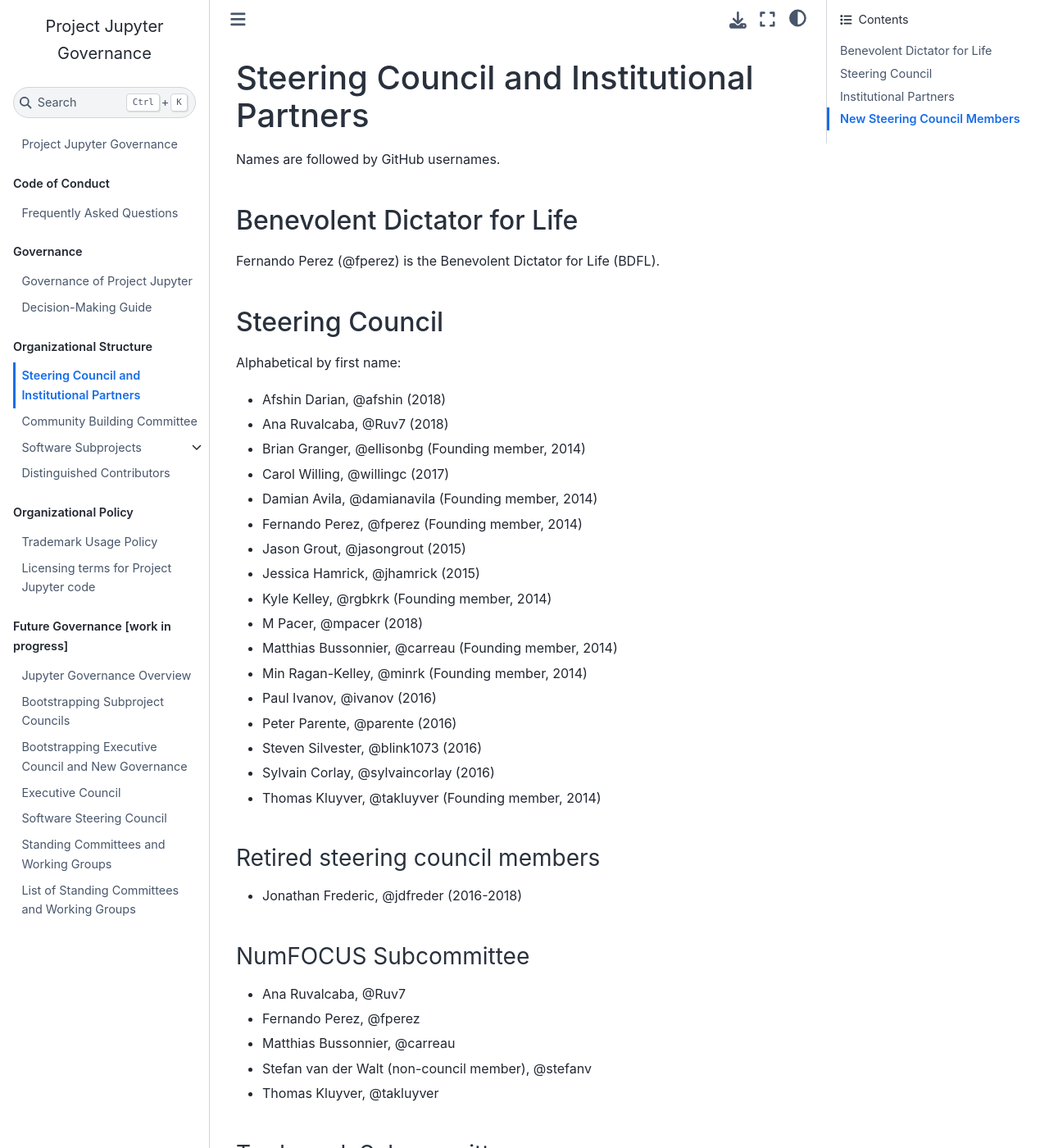
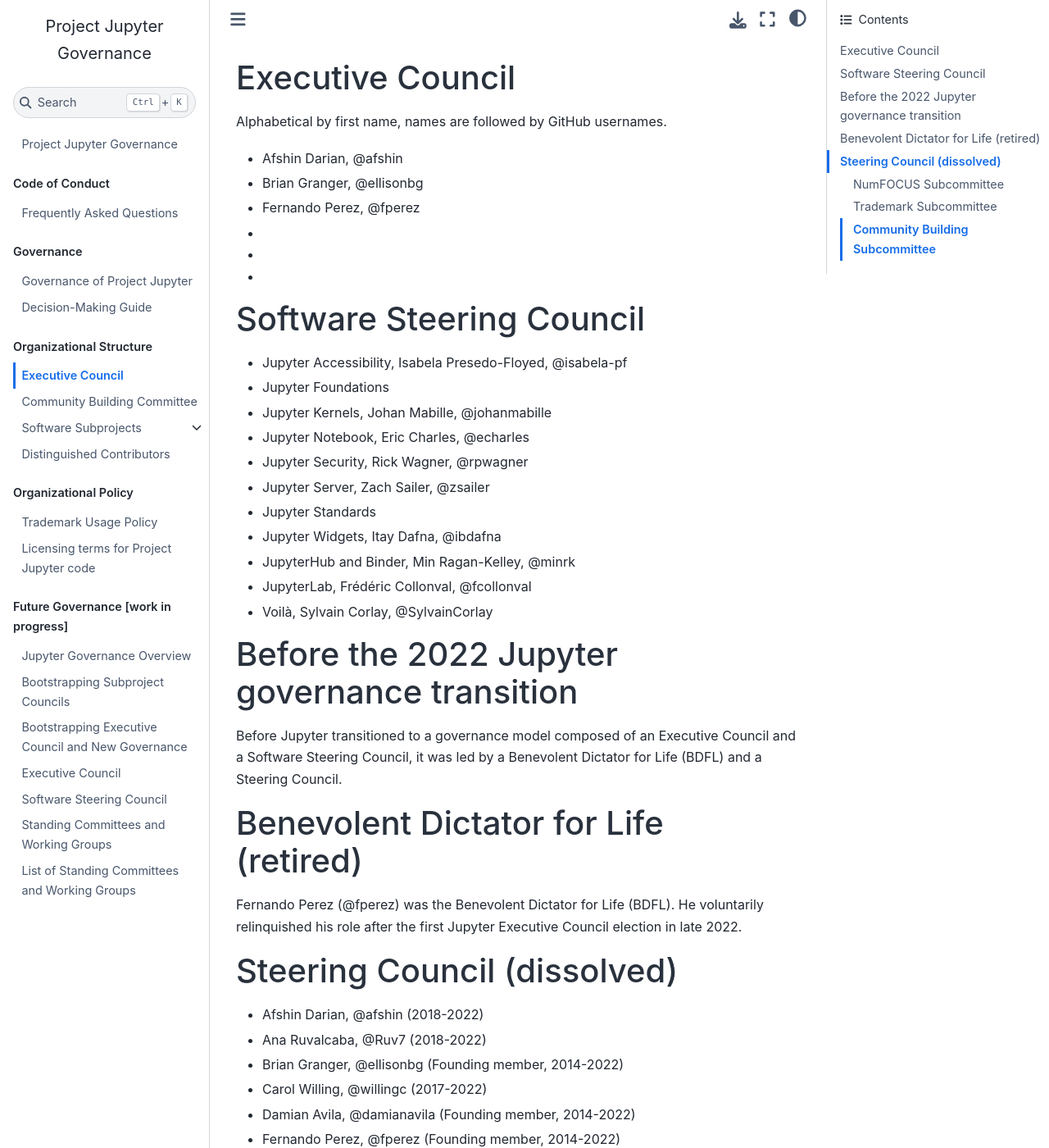
Before and after one commit to jupyter/governance, a Jupyter Book: the page built from people.md, in a window 1280 px wide and 1400 px high. Shown: the whole window at 82% size. Built offline with Jupyter Book 1.0.4 settings and Sphinx 7.4.7 and the Sphinx Book theme 1.1.4, drawn with Linux system fonts in a browser that asks for light colours; pages that are not in the unit, such as notebooks, are missing from menus; some of the changed text lies outside the part shown.

Commit message:
work in progress, updating governance page organization and info

```diff
--- a/people.md
+++ b/people.md
@@ -1,36 +1,59 @@
-# Steering Council and Institutional Partners
+## Executive Council
 
-Names are followed by GitHub usernames.
+Alphabetical by first name, names are followed by GitHub usernames.
 
-## Benevolent Dictator for Life
+- Afshin Darian, @afshin
+- Brian Granger, @ellisonbg
+- Fernando Perez, @fperez
+-
+-
+-
 
-Fernando Perez (@fperez) is the Benevolent Dictator for Life (BDFL).
+## Software Steering Council
 
-## Steering Council
+- Jupyter Accessibility, Isabela Presedo-Floyed, @isabela-pf
+- Jupyter Foundations
+- Jupyter Kernels, Johan Mabille, @johanmabille
+- Jupyter Notebook, Eric Charles, @echarles
+- Jupyter Security, Rick Wagner, @rpwagner
+- Jupyter Server, Zach Sailer, @zsailer
+- Jupyter Standards
+- Jupyter Widgets, Itay Dafna, @ibdafna
+- JupyterHub and Binder, Min Ragan-Kelley, @minrk
+- JupyterLab, Frédéric Collonval, @fcollonval
+- Voilà, Sylvain Corlay, @SylvainCorlay
 
-Alphabetical by first name:
+## Before the 2022 Jupyter governance transition
+Before Jupyter transitioned to a governance model composed of an Executive
+Council and a Software Steering Council, it was led by a Benevolent Dictator for
+Life (BDFL) and a Steering Council.
 
-- Afshin Darian, @afshin (2018)
-- Ana Ruvalcaba, @Ruv7 (2018)
-- Brian Granger, @ellisonbg (Founding member, 2014)
-- Carol Willing, @willingc (2017)
-- Damian Avila, @damianavila (Founding member, 2014)
-- Fernando Perez, @fperez (Founding member, 2014)
-- Jason Grout, @jasongrout (2015)
-- Jessica Hamrick, @jhamrick (2015)
-- Kyle Kelley, @rgbkrk (Founding member, 2014)
-- M Pacer, @mpacer (2018)
-- Matthias Bussonnier, @carreau (Founding member, 2014)
-- Min Ragan-Kelley, @minrk (Founding member, 2014)
-- Paul Ivanov, @ivanov (2016)
-- Peter Parente, @parente (2016)
-- Steven Silvester, @blink1073 (2016)
-- Sylvain Corlay, @sylvaincorlay (2016)
-- Thomas Kluyver, @takluyver (Founding member, 2014)
+## Benevolent Dictator for Life (retired)
 
-### Retired steering council members
+Fernando Perez (@fperez) was the Benevolent Dictator for Life (BDFL). He
+voluntarily relinquished his role after the first Jupyter Executive Council
+election in late 2022.
 
+## Steering Council (dissolved)
+
+- Afshin Darian, @afshin (2018-2022)
+- Ana Ruvalcaba, @Ruv7 (2018-2022)
+- Brian Granger, @ellisonbg (Founding member, 2014-2022)
+- Carol Willing, @willingc (2017-2022)
+- Damian Avila, @damianavila (Founding member, 2014-2022)
+- Fernando Perez, @fperez (Founding member, 2014-2022)
+- Jason Grout, @jasongrout (2015-2022)
+- Jessica Hamrick, @jhamrick (2015-2022)
 - Jonathan Frederic, @jdfreder (2016-2018)
+- Kyle Kelley, @rgbkrk (Founding member, 2014-2022)
+- M Pacer, @mpacer (2018-2022)
+- Matthias Bussonnier, @carreau (Founding member, 2014-2022)
+- Min Ragan-Kelley, @minrk (Founding member, 2014-2022)
+- Paul Ivanov, @ivanov (2016-2022)
+- Peter Parente, @parente (2016-2022)
+- Steven Silvester, @blink1073 (2016-2022)
+- Sylvain Corlay, @sylvaincorlay (2016-2022)
+- Thomas Kluyver, @takluyver (Founding member, 2014-2022)
 
 ### NumFOCUS Subcommittee
 
@@ -56,36 +79,3 @@
 - Jason Grout, @jasongrout
 - Martha Cryan, @marthacryan
 - Rollin Thomas, @rcthomas
-
-## Institutional Partners
-
-### Tier 1
-
-Institutional Council members are noted with each institution.
-
-
-- [Amazon Web Services](https://aws.amazon.com/) (Brian Granger)
-- [Cal Poly](https://www.calpoly.edu/) (Ana Ruvalcaba)
-- [Databricks](https://databricks.com/) (Jason Grout)
-- [MongoDB](https://www.mongodb.com/) (Steven Silvester)
-- [Netflix](https://www.netflix.com/) (M Pacer)
-- [Noteable](https://noteable.io/) (Carol Willing, Paul Ivanov, Kyle Kelley)
-- [QuanSight](https://www.quansight.com/) (Matthias Bussonnier, Carol Willing)
-- [QuantStack](http://quantstack.net/) (Sylvain Corlay)
-- [The International Interactive Computing Collaboration](https://2i2c.org/) (Damian Avila)
-- [Thorn](https://thorn.org/) (Peter Parente)
-- [Two Sigma](https://www.twosigma.com/) (Afshin Darian)
-- [UC Berkeley](https://www.berkeley.edu/) (Fernando Perez)
-- [University of Michigan](https://www.si.umich.edu/) (Damian Avila)
-
-### Tier 2
-
-- [Bloomberg](https://www.bloomberg.com/)
-
-## New Steering Council Members
-
-When a new member joins the Steering Council, the following things are done:
-- Announce the new member on the Jupyter mailing list
-- Make the new member an org owner for IPython and Jupyter Github organizations
-- Add the new member to the list in the governance repo, and if appropriate, add their affiliation to the institutional partner list (https://github.com/jupyter/governance/blob/master/people.md)
-- Add the new member to the list of Steering Council members on the website (https://github.com/jupyter/jupyter.github.io/blob/master/about.html)
```
Also changed, not shown: intro.md (+7 -9 lines).
